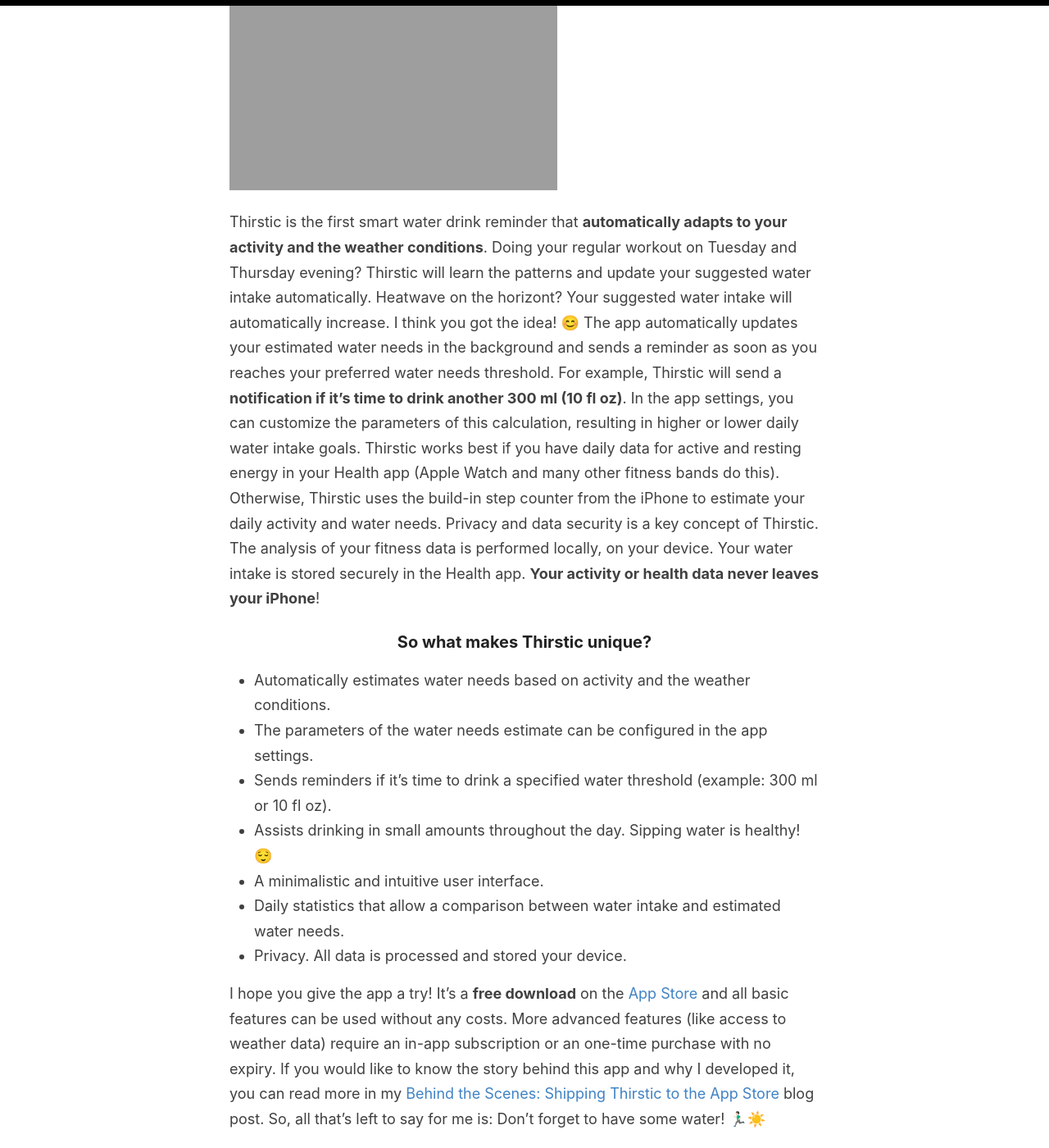
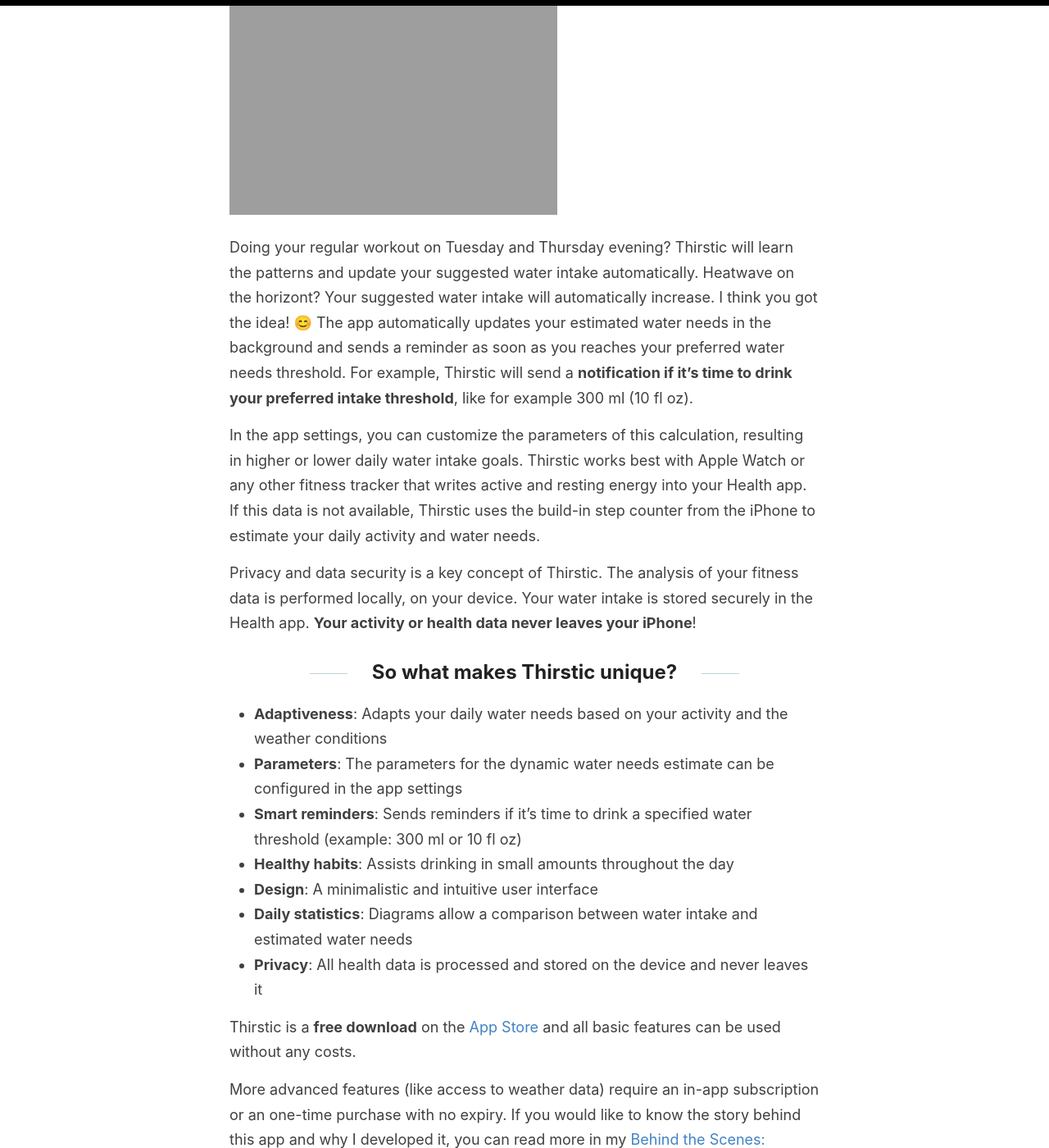
Before and after one commit to tapcode-apps/tapcode-webpage, a Jekyll site: the page built from _posts/2019-09-12-thirstic-the-first-smart-water-reminder.md, in a window 1280 px wide and 1400 px high, scrolled down 433 px. Shown: the whole window at 82% size. Built offline with Jekyll 4.4.1, drawn with Linux system fonts in a browser that asks for light colours; some of the changed text lies outside the part shown.

Commit message:
Update post

```diff
--- a/_posts/2019-09-12-thirstic-the-first-smart-water-reminder.md
+++ b/_posts/2019-09-12-thirstic-the-first-smart-water-reminder.md
@@ -2,26 +2,32 @@
 layout: post
 title:  Thirstic - The first smart water reminder
 categories: [Apps]
-excerpt: Today, I'm very happy to announce that after almost 4 years, my new app Thirstic is available on the App Store! 🎉
+excerpt: Today, I'm very happy to announce that after almost 4 years, my new app Thirstic is available on the App Store! 🎉 Thirstic is the first smart water reminder that adapts to your daily activity and the current weather conditions.
 permalink: /2019/09/12/thirstic-the-first-smart-water-drink-reminder/
 ---
 
-Today, I'm very happy to announce that [after almost 4 years](https://tapcode.co/2019/09/09/behind-the-scenes-shipping-thirstic-to-the-app-store/), my new app [Thirstic](https://thirstic.app) is available on the [App Store](https://itunes.apple.com/app/id1471500028?&mt=8)! 🎉
+Today, I'm very happy to announce that [after almost 4 years](https://tapcode.co/2019/09/09/behind-the-scenes-shipping-thirstic-to-the-app-store/), my new app [Thirstic](https://thirstic.app) is available on the [App Store](https://apps.apple.com/app/thirstic-smart-water-tracker/id1471500028)! 🎉 Thirstic is the first smart water drink reminder that **adapts to your daily activity and the current weather conditions**.
 
 [![](https://tapcode.co/wp-content/uploads/2019/08/thirstic_today_preview_framed-515x1024.gif)](https://tapcode.co/wp-content/uploads/2019/08/thirstic_today_preview_framed.gif)
 
-Thirstic is the first smart water drink reminder that **automatically adapts to your activity and the weather conditions**. Doing your regular workout on Tuesday and Thursday evening? Thirstic will learn the patterns and update your suggested water intake automatically. Heatwave on the horizont? Your suggested water intake will automatically increase. I think you got the idea! 😊 The app automatically updates your estimated water needs in the background and sends a reminder as soon as you reaches your preferred water needs threshold. For example, Thirstic will send a **notification if it's time to drink another 300 ml (10 fl oz)**. In the app settings, you can customize the parameters of this calculation, resulting in higher or lower daily water intake goals. Thirstic works best if you have daily data for active and resting energy in your Health app (Apple Watch and many other fitness bands do this). Otherwise, Thirstic uses the build-in step counter from the iPhone to estimate your daily activity and water needs. Privacy and data security is a key concept of Thirstic. The analysis of your fitness data is performed locally, on your device. Your water intake is stored securely in the Health app. **Your activity or health data never leaves your iPhone**!
+Doing your regular workout on Tuesday and Thursday evening? Thirstic will learn the patterns and update your suggested water intake automatically. Heatwave on the horizont? Your suggested water intake will automatically increase. I think you got the idea! 😊 The app automatically updates your estimated water needs in the background and sends a reminder as soon as you reaches your preferred water needs threshold. For example, Thirstic will send a **notification if it's time to drink your preferred intake threshold**, like for example 300 ml (10 fl oz).
 
-### So what makes Thirstic unique?
+In the app settings, you can customize the parameters of this calculation, resulting in higher or lower daily water intake goals. Thirstic works best with Apple Watch or any other fitness tracker that writes active and resting energy into your Health app. If this data is not available, Thirstic uses the build-in step counter from the iPhone to estimate your daily activity and water needs.
 
-*   Automatically estimates water needs based on activity and the weather conditions.
-*   The parameters of the water needs estimate can be configured in the app settings.
-*   Sends reminders if it's time to drink a specified water threshold (example: 300 ml or 10 fl oz).
-*   Assists drinking in small amounts throughout the day. Sipping water is healthy! 😌
-*   A minimalistic and intuitive user interface.
-*   Daily statistics that allow a comparison between water intake and estimated water needs.
-*   Privacy. All data is processed and stored your device.
+Privacy and data security is a key concept of Thirstic. The analysis of your fitness data is performed locally, on your device. Your water intake is stored securely in the Health app. **Your activity or health data never leaves your iPhone**!
 
-I hope you give the app a try! It's a **free download** on the [App Store](https://apps.apple.com/app/id1471500028) and all basic features can be used without any costs. More advanced features (like access to weather data) require an in-app subscription or an one-time purchase with no expiry. If you would like to know the story behind this app and why I developed it, you can read more in my [Behind the Scenes: Shipping Thirstic to the App Store](https://tapcode.co/2019/09/09/behind-the-scenes-shipping-thirstic-to-the-app-store/) blog post. So, all that's left to say for me is: Don't forget to have some water! 🏃🏻‍♂️☀️
+## So what makes Thirstic unique?
 
-<div style="text-align: center;">[![Thirstic Screenshot](https://tapcode.co/wp-content/uploads/2019/09/thirstic_1b_framed-509x1024.png)](https://tapcode.co/wp-content/uploads/2019/09/thirstic_1b_framed.png)  [![Thirstic Screenshot](https://tapcode.co/wp-content/uploads/2019/09/thirstic_2c_framed-149x300.png)](https://tapcode.co/wp-content/uploads/2019/09/thirstic_2c_framed.png)  [![Thirstic Screenshot](https://tapcode.co/wp-content/uploads/2019/09/thirstic_4_framed-149x300.png)](https://tapcode.co/wp-content/uploads/2019/09/thirstic_4_framed.png)</div>
+*   **Adaptiveness**: Adapts your daily water needs based on your activity and the weather conditions
+*   **Parameters**: The parameters for the dynamic water needs estimate can be configured in the app settings
+*   **Smart reminders**: Sends reminders if it's time to drink a specified water threshold (example: 300 ml or 10 fl oz)
+*   **Healthy habits**: Assists drinking in small amounts throughout the day
+*   **Design**: A minimalistic and intuitive user interface
+*   **Daily statistics**: Diagrams allow a comparison between water intake and estimated water needs
+*   **Privacy**: All health data is processed and stored on the device and never leaves it
+
+Thirstic is a **free download** on the [App Store](https://apps.apple.com/app/thirstic-smart-water-tracker/id1471500028) and all basic features can be used without any costs.
+
+More advanced features (like access to weather data) require an in-app subscription or an one-time purchase with no expiry. If you would like to know the story behind this app and why I developed it, you can read more in my [Behind the Scenes: Shipping Thirstic to the App Store](https://tapcode.co/2019/09/09/behind-the-scenes-shipping-thirstic-to-the-app-store/) blog post. So, all that's left to say for me is: Don't forget to have some water! 🏃🏻‍♂️☀️
+
+<a href="https://tapcode.co/images/thirstic_today_screen.gif"><img src="https://tapcode.co/images/thirstic_today_screen_thumb.gif" style="width:100%;" alt="Thirstic Today screen"></a>
```
Also changed, not shown: 2 other files.
